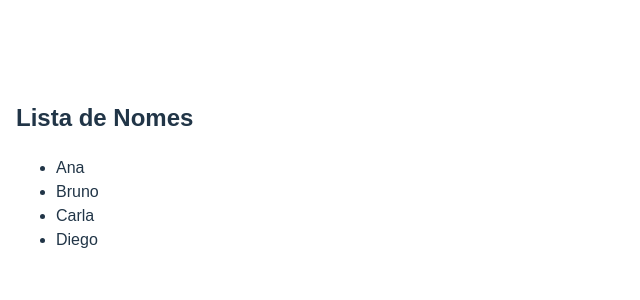
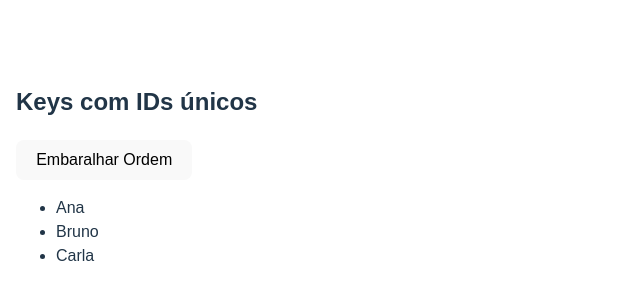
Before and after one commit to felipesayegg/React-Vite, a React (Vite) app: page / in a window 1280 px wide. Shown: the part 226-526 px from the top of the page, without its empty margins (0-640 px from the left). Built offline with nearby package versions, Linux system fonts and the light colour scheme.

Commit message:
Implementa ListaComIds

```diff
--- a/src/App.jsx
+++ b/src/App.jsx
@@ -1,8 +1,8 @@
-import ListaNomes from "./components/ListaNomes";
+import ListaComIds from "./components/ListaComIds";
 export default function App() {
   return (
     <main style={{ fontFamily: "sans-serif", padding: 16 }}>
-      <ListaNomes />
+      <ListaComIds />
     </main>
   );
 }
--- /dev/null
+++ b/src/components/ListaComIds.jsx
@@ -0,0 +1,29 @@
+import { useState } from "react";
+export default function ListaComIds() {
+  const [pessoas, setPessoas] = useState([
+    { id: 101, nome: "Ana" },
+    { id: 102, nome: "Bruno" },
+    { id: 103, nome: "Carla" },
+  ]);
+  function embaralhar() {
+    setPessoas((prev) => {
+      const copia = [...prev];
+      for (let i = copia.length - 1; i > 0; i--) {
+        const j = Math.floor(Math.random() * (i + 1));
+        [copia[i], copia[j]] = [copia[j], copia[i]];
+      }
+      return copia;
+    });
+  }
+  return (
+    <section>
+      <h2>Keys com IDs únicos</h2>
+      <button onClick={embaralhar}>Embaralhar Ordem</button>
+      <ul>
+        {pessoas.map((p) => (
+          <li key={p.id}>{p.nome}</li>
+        ))}
+      </ul>
+    </section>
+  );
+}
```
